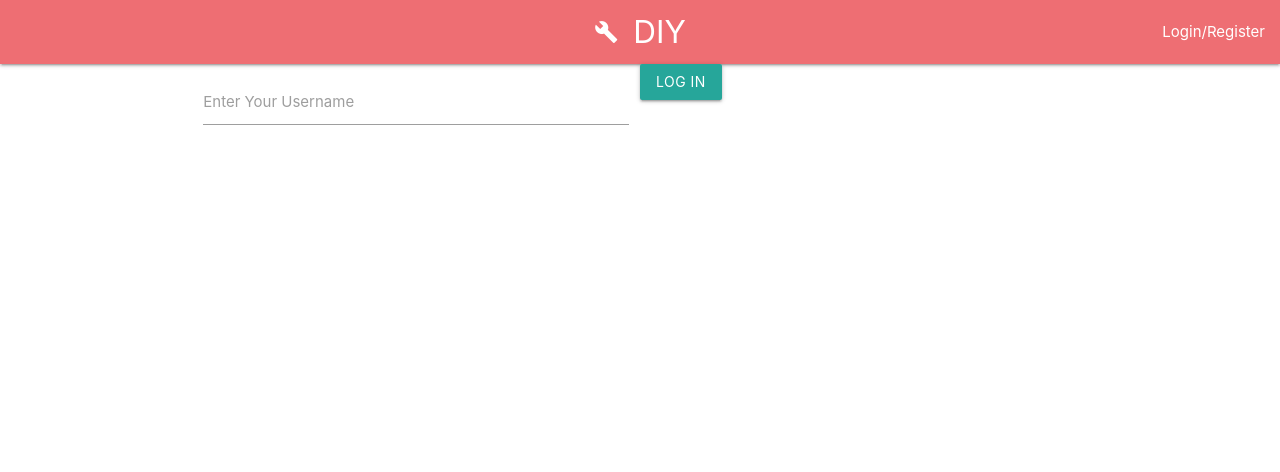
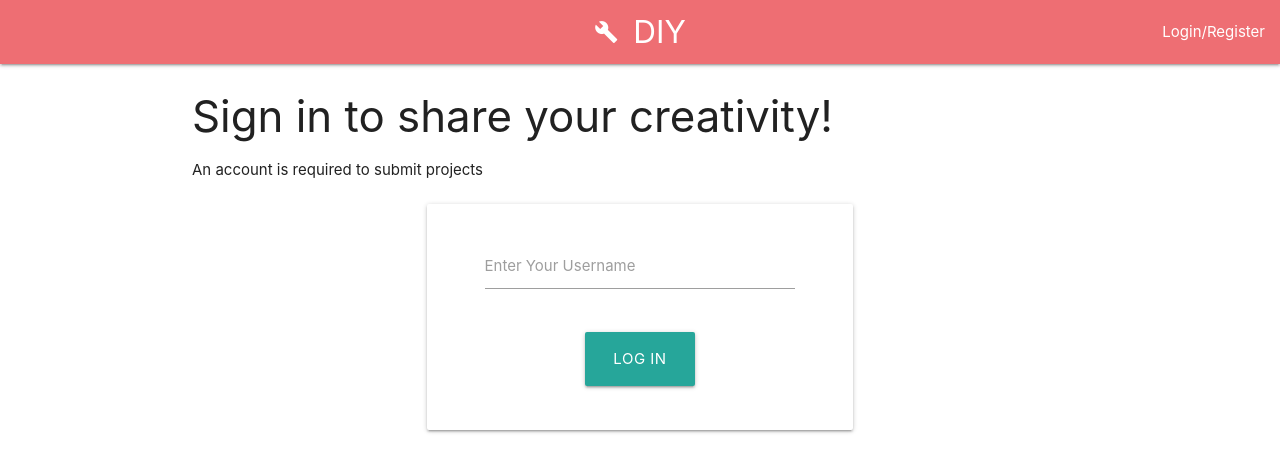
Before and after one commit to SamuelWatson89/d-i-y, a Flask app: page /login in a window 1280 px wide. Shown: the top 472 px of the page. Run offline with Flask 2, Linux system fonts and the light colour scheme; some libraries are stand-ins or nearby versions.

Commit message:
Layout and formatting of pages updated

```diff
--- a/app.py
+++ b/app.py
@@ -56,7 +56,7 @@ def login():
     return render_template('login.html')
 
 
-@app.route("/login/<username>", methods=["GET", "POST"])
+@app.route("/login/<username>", methods=['GET', 'POST'])
 def user(username):
     if request.method == "POST":
         username = session["username"]
--- a/templates/login.html
+++ b/templates/login.html
@@ -2,14 +2,28 @@
 {% block content %}
 
 <div class="row">
-    <div class="s12 m8">
-        <form method="POST">
-            <div class="input-field col s6">
-                <input id="username" name="username" type="text" class="validate">
-                <label class="active" for="username">Enter Your Username</label>
-            </div>
-            <button class="waves-effect waves-light btn" type="submit" name="submit">Log In</button>
-        </form>
+    <div class="s12">
+        <h3>Sign in to share your creativity!</h3>
+        <p>An account is required to submit projects</p>
+    </div>
+
+    <div class="col s12 l6 offset-l3 center-align">
+        <div class="card-panel">
+            <form method="POST">
+                <div class="row">
+                    <div class="input-field col s10 offset-s1">
+                        <input id="username" name="username" type="text" class="validate" required>
+                        <label class="active" for="username">Enter Your Username</label>
+                    </div>
+                </div>
+
+                <div class="row">
+                    <div class="s-12">
+                        <button class="waves-effect waves-light btn-large" type="submit" name="submit">Log In</button>
+                    </div>
+                </div>
+            </form>
+        </div>
     </div>
 </div>
 {% endblock %}
```
Also changed, not shown: templates/projects.html (+8 -3 lines), templates/viewproject.html (+27 -11 lines).
